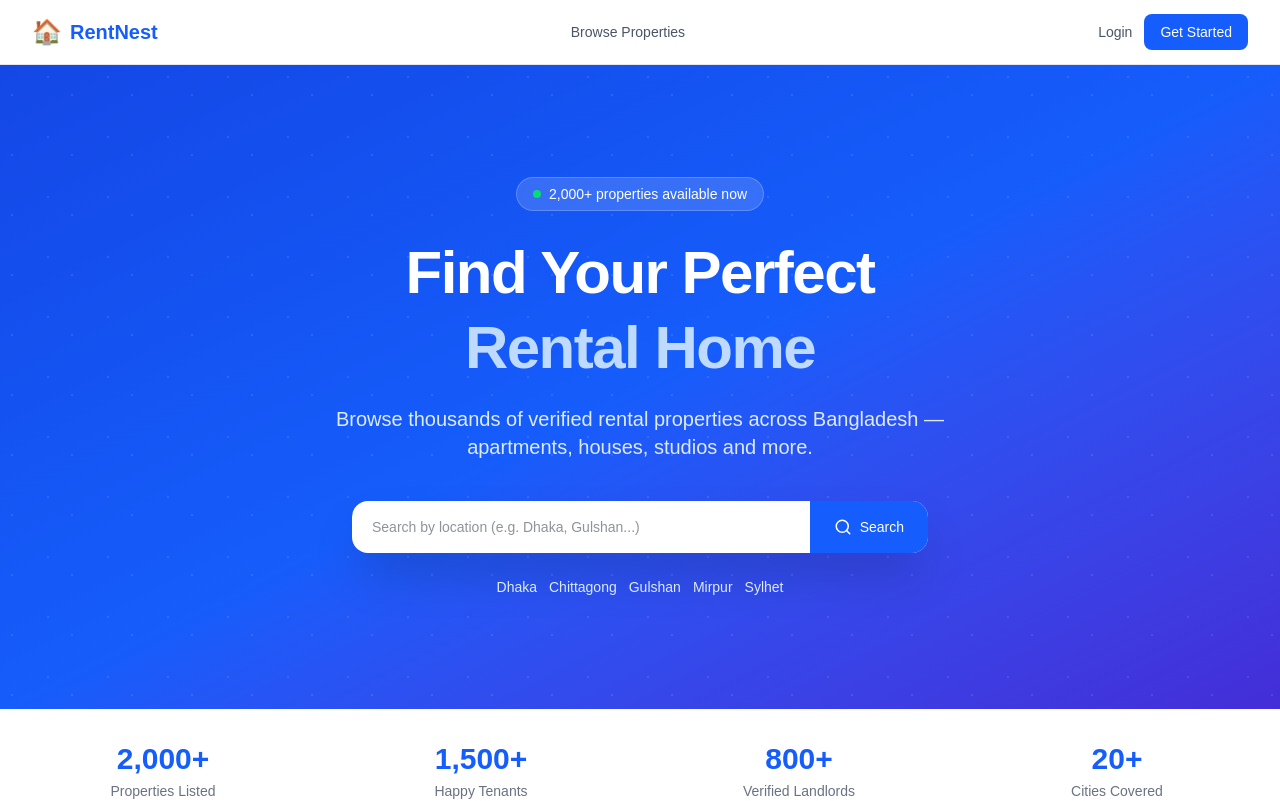
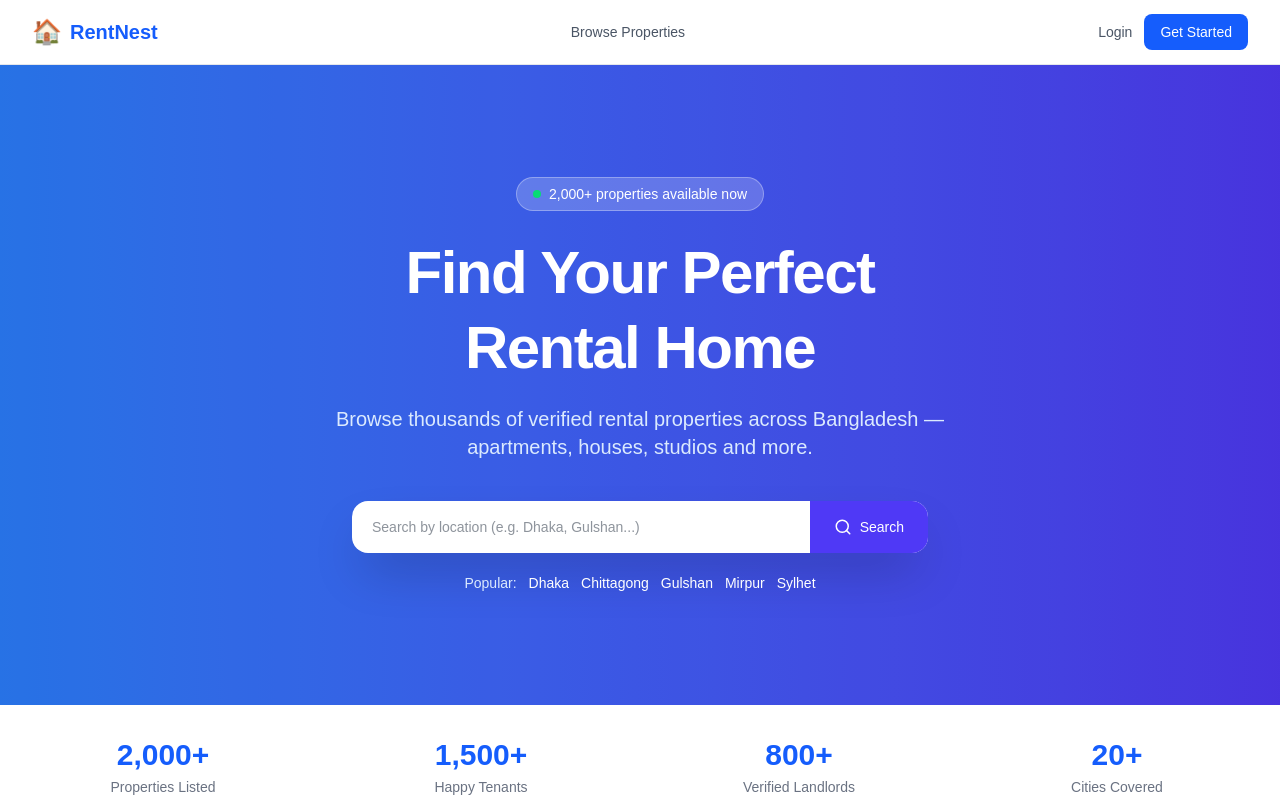
Before and after one commit to kohinurfatema/5th-assignment, a Next.js app: page / in a window 1280 px wide. Shown: the top 801 px of the page. Built offline with nearby package versions, Linux system fonts and the light colour scheme; no server answers.

Commit message:
finalize hero banner with clean blue to indigo gradient

```diff
--- a/src/app/(main)/page.tsx
+++ b/src/app/(main)/page.tsx
@@ -39,16 +39,15 @@ export default function HomePage() {
   return (
     <div>
       {/* Hero */}
-      <section className="relative bg-gradient-to-br from-blue-700 via-blue-600 to-indigo-700 text-white overflow-hidden">
-        <div className="absolute inset-0 opacity-10" style={{ backgroundImage: 'radial-gradient(circle at 20% 50%, white 1px, transparent 1px), radial-gradient(circle at 80% 20%, white 1px, transparent 1px)', backgroundSize: '60px 60px' }} />
+      <section className="relative bg-gradient-to-r from-blue-500 to-indigo-600 text-white overflow-hidden">
+        <div className="absolute inset-0 bg-black/10" />
         <div className="relative max-w-4xl mx-auto px-4 py-28 text-center">
-          <div className="inline-flex items-center gap-2 bg-white/15 backdrop-blur-sm border border-white/20 rounded-full px-4 py-1.5 text-sm mb-6">
+          <div className="inline-flex items-center gap-2 bg-white/20 border border-white/30 rounded-full px-4 py-1.5 text-sm mb-6">
             <span className="w-2 h-2 bg-green-400 rounded-full animate-pulse" />
             2,000+ properties available now
           </div>
           <h1 className="text-4xl md:text-6xl font-extrabold mb-5 leading-tight tracking-tight">
-            Find Your Perfect<br />
-            <span className="text-blue-200">Rental Home</span>
+            Find Your Perfect<br />Rental Home
           </h1>
           <p className="text-blue-100 text-lg md:text-xl mb-10 max-w-2xl mx-auto">
             Browse thousands of verified rental properties across Bangladesh — apartments, houses, studios and more.
@@ -60,14 +59,15 @@ export default function HomePage() {
               placeholder="Search by location (e.g. Dhaka, Gulshan...)"
               className="flex-1 px-5 py-4 text-gray-800 text-sm outline-none"
             />
-            <button type="submit" className="bg-blue-600 hover:bg-blue-700 px-6 flex items-center gap-2 text-white transition font-medium text-sm">
+            <button type="submit" className="bg-indigo-600 hover:bg-indigo-700 px-6 flex items-center gap-2 text-white transition font-medium text-sm">
               <Search size={18} />
               Search
             </button>
           </form>
-          <div className="flex flex-wrap justify-center gap-3 mt-6 text-sm text-blue-100">
+          <div className="flex flex-wrap justify-center gap-3 mt-5 text-sm text-blue-100">
+            <span>Popular:</span>
             {['Dhaka', 'Chittagong', 'Gulshan', 'Mirpur', 'Sylhet'].map(city => (
-              <button key={city} onClick={() => { setSearch(city); }} className="hover:text-white underline-offset-2 hover:underline transition">
+              <button key={city} onClick={() => setSearch(city)} className="text-white font-medium hover:underline transition">
                 {city}
               </button>
             ))}
```
